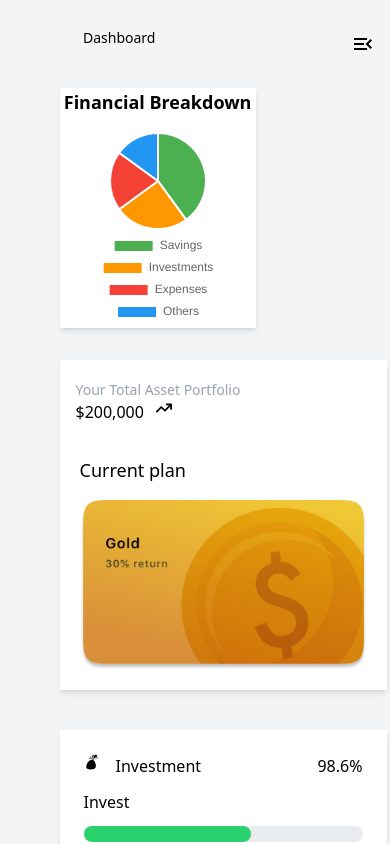
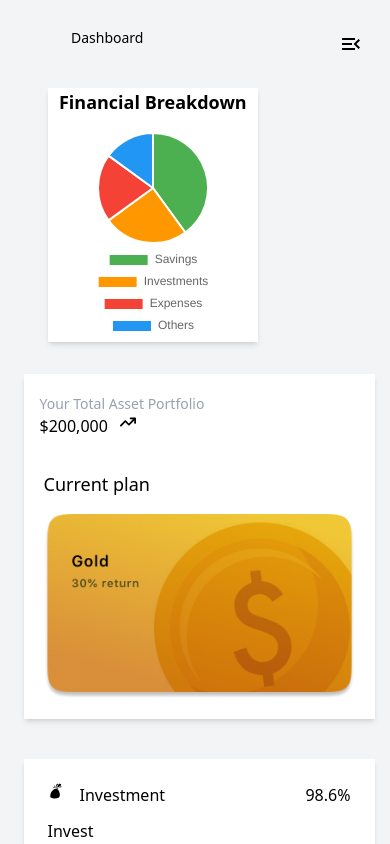
Before and after one commit to Kingsley-Opara/A-fintech-Savings-App, a Next.js app: page /investment in a window 390 px wide. Shown: the top 844 px of the page. Built offline with nearby package versions, Linux system fonts and the light colour scheme.

Commit message:
add some new responsive feature

```diff
--- a/src/app/investment/MainPage.jsx
+++ b/src/app/investment/MainPage.jsx
@@ -9,13 +9,13 @@ import { GiSwapBag } from "react-icons/gi";
 
 function MainPage() {
   return (
-    <main className='ml-4 w-[90%]'>
+    <main className='ml-4 w-[90%] max-sm:ml-1'>
         <Navbar/>
-        <section className='flex flex-col mt-10 ml-6'>
+        <section className='flex flex-col mt-10 ml-6 max-sm:ml-0'>
 
             <div className='flex space-x-6 max-md:flex-col'>
-                <div className='w-3/5 bg-white dark:bg-black shadow-md'><PieChart/></div>
-                <div className='flex-1 bg-white dark:bg-black shadow-md p-4 max-md:mt-8'>
+                <div className='w-3/5 bg-white dark:bg-gray-950 shadow-md max-sm:ml-6'><PieChart/></div>
+                <div className='flex-1 bg-white dark:bg-gray-950 shadow-md p-4 max-md:mt-8'>
                     <div>
                         <p className='text-gray-400 dark:text-gray-200 text-sm mt-1'>
                             Your Total Asset Portfolio
@@ -41,7 +41,7 @@ function MainPage() {
 
             <div className='grid lg:grid-cols-3 gap-3 max-md:grid-cols-2 max-sm:grid-cols-1'>
 
-                <div className='bg-white shadow-md dark:bg-black text-black dark:text-white mt-10 p-6' >
+                <div className='bg-white shadow-md dark:bg-gray-950 text-black dark:text-white mt-10 p-6' >
                     <div className='flex flex-col space-y-3' >
                         <div className='flex place-content-between '>
                             <div className='flex space-x-4 '>
@@ -90,7 +90,7 @@ function MainPage() {
                     </div>
                 </div>
 
-                <div className='bg-white shadow-md dark:bg-black text-black dark:text-white mt-10 p-6' >
+                <div className='bg-white shadow-md dark:bg-gray-950 text-black dark:text-white mt-10 p-6' >
                     <div className='flex flex-col space-y-3' >
                         <div className='flex place-content-between '>
                             <div className='flex space-x-4 '>
```
